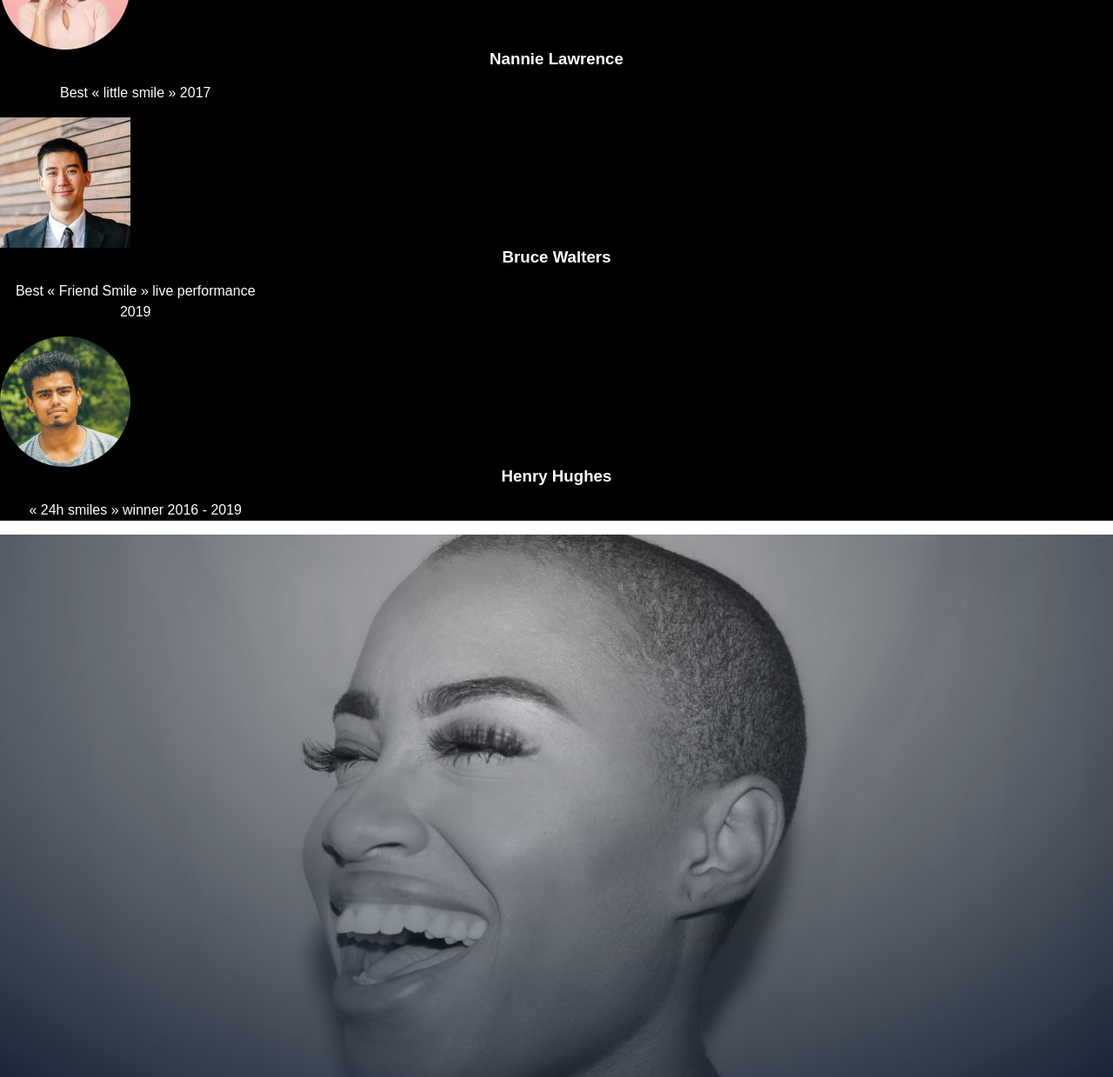
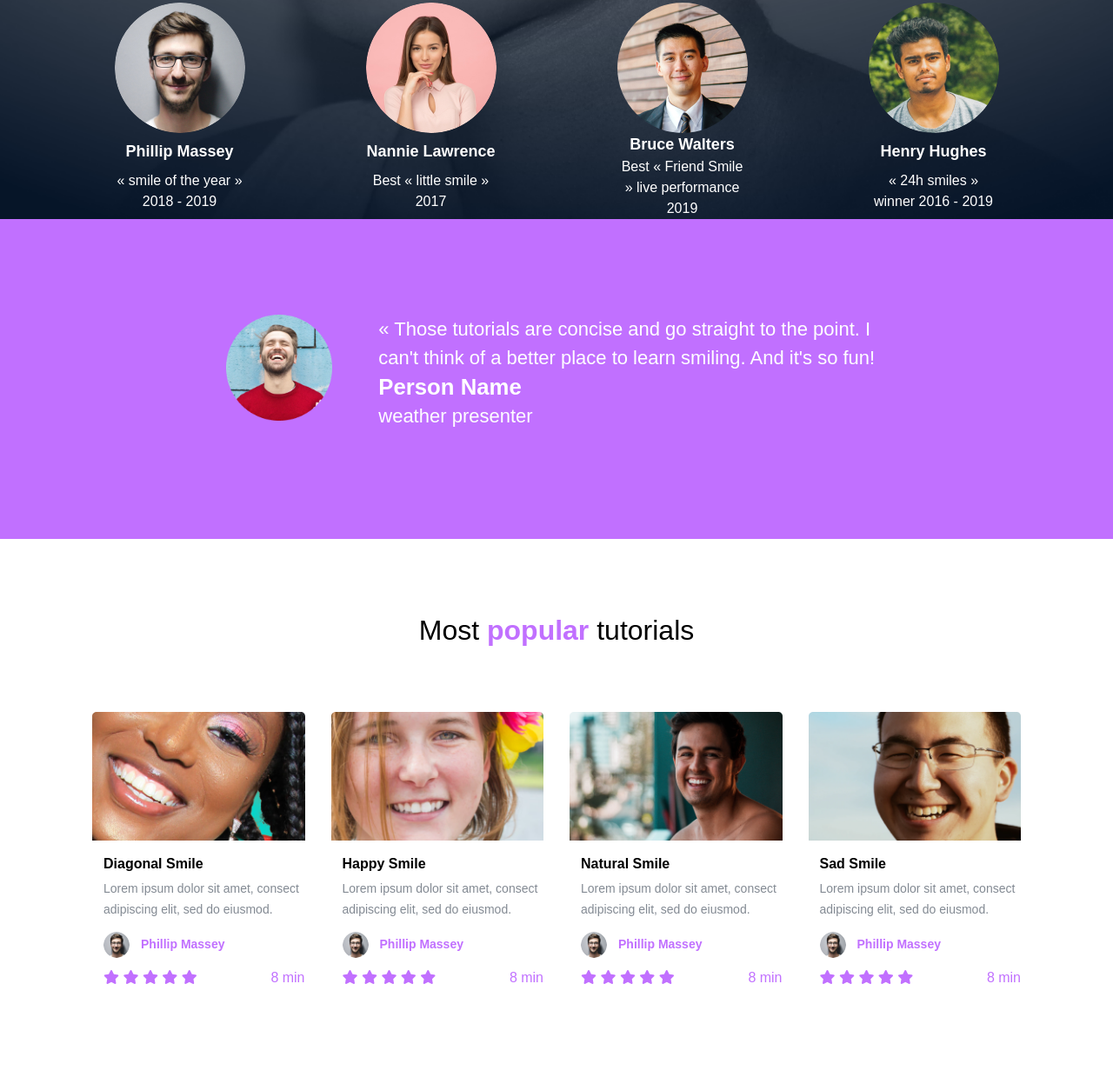
Before and after one commit to Muzdalifah20/alx_html_css, a plain HTML site: page css_advanced/index.html in a window 1280 px wide. Shown: the part 767-2006 px from the top of the page at 87% size. Drawn offline with Linux system fonts and the light colour scheme; a web font is replaced by a local one.

Commit message:
smile school website

```diff
--- a/css_advanced/index.html
+++ b/css_advanced/index.html
@@ -7,13 +7,19 @@
       src="https://kit.fontawesome.com/4a2b055604.js"
       crossorigin="anonymous"
     ></script>
-    <link rel="stylesheet" href="./styles.css">
+    <link rel="stylesheet" href="./styles.css" />
     <title>Smile School</title>
   </head>
-  <body>
+  <body class="landing-page">
     <header>
       <nav class="nav">
-        <img class="logo" src="./images/smile.png" width="45" height="36" alt="logo" />
+        <img
+          class="logo"
+          src="./images/logo.png"
+          width="167"
+          height="30"
+          alt="logo"
+        />
 
         <ul class="menu">
           <li><a href="#">COURSE</a></li>
@@ -34,137 +40,207 @@
 
           <button class="button">REGISTER FOR FREE</button>
         </div>
-        <div>
-          <h2>Learn from the pros</h2>
+        <div class="hero__pros">
+          <h2><strong class="emphasis-purple">Learn</strong> from the pros</h2>
         </div>
-            <div>
-            <img src="./images/1.png" alt="" />
+        <div class="hero__teachers">
+          <div class="teacher">
+            <img
+              class="teacher-image"
+              src="./images/1.png"
+              alt=""
+              width="150"
+              height="150"
+            />
             <h3>Phillip Massey</h3>
             <p>« smile of the year » 2018 - 2019</p>
           </div>
-          <div>
-            <img src="./images/3.png" alt="" />
+          <div class="teacher">
+            <img
+              class="teacher-image"
+              src="./images/3.png"
+              alt=""
+              width="150"
+              height="150"
+            />
             <h3>Nannie Lawrence</h3>
             <p>Best « little smile » 2017</p>
           </div>
-          <div>
-            <img src="./images/2.png" alt="" />
+          <div class="teacher">
+            <img
+              class="teacher-image"
+              src="./images/2.png"
+              alt=""
+              width="150"
+              height="150"
+            />
             <h3>Bruce Walters</h3>
             <p>Best « Friend Smile » live performance 2019</p>
           </div>
-          <div>
-            <img src="./images/4.png" alt="" />
+          <div class="teacher">
+            <img
+              class="teacher-image"
+              src="./images/4.png"
+              alt=""
+              width="150"
+              height="150"
+            />
             <h3>Henry Hughes</h3>
             <p>« 24h smiles » winner 2016 - 2019</p>
+          </div>
+        </div>
+      </section>
+
+      <section class="testominal">
+        <div class="testominal__image">
+          <img src="./images/5.png" alt="image" />
+        </div>
+        <div class="testominal__text">
+          <blockquote>
+            « Those tutorials are concise and go straight to the point. I can't
+            think of a better place to learn smiling. And it's so fun!
+          </blockquote>
+          <h3>Person Name</h3>
+          <p>weather presenter</p>
+        </div>
+      </section>
+
+      <section class="popular-tutorials">
+        <h2 class="popular-tutorials__title">
+          Most <strong class="emphasis-purple">popular</strong> tutorials
+        </h2>
+        <div class="tutorials">
+          <div class="tutorial">
+            <img src="./images/9.png" alt="" width="255" height="145" />
+
+            <div class="layout">
+              <div>
+                <h3 class="tutorial-title">Diagonal Smile</h3>
+                <p class="paragrapgh">
+                  Lorem ipsum dolor sit amet, consect adipiscing elit, sed do
+                  eiusmod.
+                </p>
+              </div>
+              <div class="tutorial-teacher">
+                <img src="./images/1.png" alt="" width="30" height="30" />
+                <h4>Phillip Massey</h4>
+              </div>
+              <div class="stars-value">
+                <div class="stars">
+                  <i class="fa-solid fa-star"></i>
+                  <i class="fa-solid fa-star"></i>
+                  <i class="fa-solid fa-star"></i>
+                  <i class="fa-solid fa-star"></i>
+                  <i class="fa-solid fa-star"></i>
+                </div>
+                <p>8 min</p>
+              </div>
+            </div>
+          </div>
+
+          <div class="tutorial">
+            <img src="./images/7.png" alt="" width="255" height="145" />
+
+            <div class="layout">
+              <div>
+                <h3 class="tutorial-title">Happy Smile</h3>
+                <p class="paragrapgh">
+                  Lorem ipsum dolor sit amet, consect adipiscing elit, sed do
+                  eiusmod.
+                </p>
+              </div>
+              <div class="tutorial-teacher">
+                <img src="./images/1.png" alt="" width="30" height="30" />
+                <h4>Phillip Massey</h4>
+              </div>
+              <div class="stars-value">
+                <div class="stars">
+                  <i class="fa-solid fa-star"></i>
+                  <i class="fa-solid fa-star"></i>
+                  <i class="fa-solid fa-star"></i>
+                  <i class="fa-solid fa-star"></i>
+                  <i class="fa-solid fa-star"></i>
+                </div>
+                <p>8 min</p>
+              </div>
+            </div>
+          </div>
+
+          <div class="tutorial">
+            <img src="./images/8.png" alt="" width="255" height="145" />
+            <div class="layout">
+              <div>
+                <h3 class="tutorial-title">Natural Smile</h3>
+                <p class="paragrapgh">
+                  Lorem ipsum dolor sit amet, consect adipiscing elit, sed do
+                  eiusmod.
+                </p>
+              </div>
+              <div class="tutorial-teacher">
+                <img src="./images/1.png" alt="" width="30" height="30" />
+                <h4>Phillip Massey</h4>
+              </div>
+              <div class="stars-value">
+                <div class="stars">
+                  <i class="fa-solid fa-star"></i>
+                  <i class="fa-solid fa-star"></i>
+                  <i class="fa-solid fa-star"></i>
+                  <i class="fa-solid fa-star"></i>
+                  <i class="fa-solid fa-star"></i>
+                </div>
+                <p>8 min</p>
+              </div>
+            </div>
+          </div>
+
+          <div class="tutorial">
+            <img src="./images/6.png" alt="" width="255" height="145" />
+            <div class="layout">
+              <div>
+                <h3 class="tutorial-title">Sad Smile</h3>
+                <p class="paragrapgh">
+                  Lorem ipsum dolor sit amet, consect adipiscing elit, sed do
+                  eiusmod.
+                </p>
+              </div>
+              <div class="tutorial-teacher">
+                <img src="./images/1.png" alt="" width="30" height="30" />
+                <h4>Phillip Massey</h4>
+              </div>
+              <div class="stars-value">
+                <div class="stars">
+                  <i class="fa-solid fa-star"></i>
+                  <i class="fa-solid fa-star"></i>
+                  <i class="fa-solid fa-star"></i>
+                  <i class="fa-solid fa-star"></i>
+                  <i class="fa-solid fa-star"></i>
+                </div>
+                <p>8 min</p>
+              </div>
             </div>
           </div>
         </div>
       </section>
 
       <section>
-        <div>
-            <img src="./images/Object.png" alt="image">
-
-        </div>
-        <div>
-            <blockquote>« Those tutorials are concise and go straight to the point. I can't think of a better place to learn smiling. And it's so fun!</blockquote>
-            <h3>Person Name</h3>
-            <P>weather presenter</P>
-        </div>
-      </section>
-
-      <section>
-        <h2>Most popular tutorials</h2>
-        <div>
-            <img src="./images/9.png" alt="">
-            <h3>Diagonal Smile</h3>
-            <p>Lorem ipsum dolor sit amet, consect adipiscing elit, sed do eiusmod.</p>
-        </div>
-
-      <div>
-        <img src="./images/1.png" alt="">
-        <h4>Phillip Massey</h4>
-      </div>
-                <div>
-                    <div><i class="fa-solid fa-star"></i></div>
-                    <div><i class="fa-solid fa-star"></i></div>
-                    <div><i class="fa-solid fa-star"></i></div>
-                    <div><i class="fa-solid fa-star"></i></div>
-                    <div><i class="fa-solid fa-star"></i></div>
-                </div>
-                <p>8 min</p>
-            </div>
-            <div>
-                <img src="./images/7.png" alt="">
-                <h3>Happy Smile</h3>
-                <p>Lorem ipsum dolor sit amet, consect adipiscing elit, sed do eiusmod.</p>
-                <div>
-                    <img src="./images/1.png" alt="">
-                    <h4>Phillip Massey</h4>
-                </div>
-                <div>
-                    <div><i class="fa-solid fa-star"></i></div>
-                    <div><i class="fa-solid fa-star"></i></div>
-                    <div><i class="fa-solid fa-star"></i></div>
-                    <div><i class="fa-solid fa-star"></i></div>
-                    <div><i class="fa-solid fa-star"></i></div>
-                </div>
-                <p>8 min</p>
-            </div>
-            <div>
-                <img src="./images/8.png" alt="">
-                <h3>Natural Smile</h3>
-                <p>Lorem ipsum dolor sit amet, consect adipiscing elit, sed do eiusmod.</p>
-                <div>
-                    <img src="./images/1.png" alt="">
-                    <h4>Phillip Massey</h4>
-                </div>
-                <div>
-                    <div><i class="fa-solid fa-star"></i></div>
-                    <div><i class="fa-solid fa-star"></i></div>
-                    <div><i class="fa-solid fa-star"></i></div>
-                    <div><i class="fa-solid fa-star"></i></div>
-                    <div><i class="fa-solid fa-star"></i></div>
-                </div>
-                <p>8 min</p>
-            </div>
-            <div>
-                <img src="./images/6.png" alt="">
-                <h3>Sad Smile</h3>
-                <p>Lorem ipsum dolor sit amet, consect adipiscing elit, sed do eiusmod.</p>
-                <div>
-                    <img src="./images/1.png" alt="">
-                    <h4>Phillip Massey</h4>
-                </div>
-                <div>
-                    <div><i class="fa-solid fa-star"></i></div>
-                    <div><i class="fa-solid fa-star"></i></div>
-                    <div><i class="fa-solid fa-star"></i></div>
-                    <div><i class="fa-solid fa-star"></i></div>
-                    <div><i class="fa-solid fa-star"></i></div>
-                </div>
-                <p>8 min</p>
-            </div>
-        </section>
-        <section>
         <h2>Free membership</h2>
         <div>
-                <img src="./images/smile.png" width="45" height="36" alt="">
+          <img src="./images/smile.png" width="45" height="36" alt="" />
           <h3>Lorem Ipsum</h3>
           <p>Lorem ipsum dolor sit amet, consectetur adipiscing elit.</p>
         </div>
         <div>
-                <img src="./images/smile.png" width="45" height="36" alt="">
+          <img src="./images/smile.png" width="45" height="36" alt="" />
           <h3>Lorem Ipsum</h3>
           <p>Lorem ipsum dolor sit amet, consectetur adipiscing elit.</p>
         </div>
         <div>
-                <img src="./images/smile.png" width="45" height="36" alt="">
+          <img src="./images/smile.png" width="45" height="36" alt="" />
           <h3>Lorem Ipsum</h3>
           <p>Lorem ipsum dolor sit amet, consectetur adipiscing elit.</p>
         </div>
         <div>
-                <img src="./images/smile.png" width="45" height="36" alt="">
+          <img src="./images/smile.png" width="45" height="36" alt="" />
           <h3>Lorem Ipsum</h3>
           <p>Lorem ipsum dolor sit amet, consectetur adipiscing elit.</p>
         </div>
@@ -178,14 +254,26 @@
               <h3>How does this work?</h3>
             </div>
             <div>
-                        Lorem ipsum dolor sit amet, consectetur adipiscing elit, sed do eiusmod tempor incididunt ut labore et dolore magna aliqua. Ut enim ad minim veniam, quis nostrud exercitation ullamco laboris nisi ut aliquip ex ea commodo consequat. Duis aute irure dolor in reprehenderit in voluptate velit esse cillum dolore eu fugiat nulla pariatur. Excepteur sint occaecat cupidatat non proident, sunt in culpa qui officia deserunt mollit anim id est laborum.
+              Lorem ipsum dolor sit amet, consectetur adipiscing elit, sed do
+              eiusmod tempor incididunt ut labore et dolore magna aliqua. Ut
+              enim ad minim veniam, quis nostrud exercitation ullamco laboris
+              nisi ut aliquip ex ea commodo consequat. Duis aute irure dolor in
+              reprehenderit in voluptate velit esse cillum dolore eu fugiat
+              nulla pariatur. Excepteur sint occaecat cupidatat non proident,
+              sunt in culpa qui officia deserunt mollit anim id est laborum.
             </div>
 
             <div>
               <h3>How does this work?</h3>
             </div>
             <div>
-                        Lorem ipsum dolor sit amet, consectetur adipiscing elit, sed do eiusmod tempor incididunt ut labore et dolore magna aliqua. Ut enim ad minim veniam, quis nostrud exercitation ullamco laboris nisi ut aliquip ex ea commodo consequat. Duis aute irure dolor in reprehenderit in voluptate velit esse cillum dolore eu fugiat nulla pariatur. Excepteur sint occaecat cupidatat non proident, sunt in culpa qui officia deserunt mollit anim id est laborum.
+              Lorem ipsum dolor sit amet, consectetur adipiscing elit, sed do
+              eiusmod tempor incididunt ut labore et dolore magna aliqua. Ut
+              enim ad minim veniam, quis nostrud exercitation ullamco laboris
+              nisi ut aliquip ex ea commodo consequat. Duis aute irure dolor in
+              reprehenderit in voluptate velit esse cillum dolore eu fugiat
+              nulla pariatur. Excepteur sint occaecat cupidatat non proident,
+              sunt in culpa qui officia deserunt mollit anim id est laborum.
             </div>
           </div>
           <div>
@@ -193,13 +281,25 @@
               <h3>How does this work?</h3>
             </div>
             <div>
-                        Lorem ipsum dolor sit amet, consectetur adipiscing elit, sed do eiusmod tempor incididunt ut labore et dolore magna aliqua. Ut enim ad minim veniam, quis nostrud exercitation ullamco laboris nisi ut aliquip ex ea commodo consequat. Duis aute irure dolor in reprehenderit in voluptate velit esse cillum dolore eu fugiat nulla pariatur. Excepteur sint occaecat cupidatat non proident, sunt in culpa qui officia deserunt mollit anim id est laborum.
+              Lorem ipsum dolor sit amet, consectetur adipiscing elit, sed do
+              eiusmod tempor incididunt ut labore et dolore magna aliqua. Ut
+              enim ad minim veniam, quis nostrud exercitation ullamco laboris
+              nisi ut aliquip ex ea commodo consequat. Duis aute irure dolor in
+              reprehenderit in voluptate velit esse cillum dolore eu fugiat
+              nulla pariatur. Excepteur sint occaecat cupidatat non proident,
+              sunt in culpa qui officia deserunt mollit anim id est laborum.
             </div>
             <div>
               <h3>How does this work?</h3>
             </div>
             <div>
-                        Lorem ipsum dolor sit amet, consectetur adipiscing elit, sed do eiusmod tempor incididunt ut labore et dolore magna aliqua. Ut enim ad minim veniam, quis nostrud exercitation ullamco laboris nisi ut aliquip ex ea commodo consequat. Duis aute irure dolor in reprehenderit in voluptate velit esse cillum dolore eu fugiat nulla pariatur. Excepteur sint occaecat cupidatat non proident, sunt in culpa qui officia deserunt mollit anim id est laborum.
+              Lorem ipsum dolor sit amet, consectetur adipiscing elit, sed do
+              eiusmod tempor incididunt ut labore et dolore magna aliqua. Ut
+              enim ad minim veniam, quis nostrud exercitation ullamco laboris
+              nisi ut aliquip ex ea commodo consequat. Duis aute irure dolor in
+              reprehenderit in voluptate velit esse cillum dolore eu fugiat
+              nulla pariatur. Excepteur sint occaecat cupidatat non proident,
+              sunt in culpa qui officia deserunt mollit anim id est laborum.
             </div>
           </div>
         </div>
@@ -208,7 +308,7 @@
     <footer>
       <section>
         <div>
-                <img src="./images/smile.png" width="45" height="36" alt="logo">
+          <img src="./images/smile.png" width="45" height="36" alt="logo" />
           <div>
             <i class="fa-brands fa-facebook"></i>
             <i class="fa-brands fa-twitter"></i>
--- a/css_advanced/styles.css
+++ b/css_advanced/styles.css
@@ -33,16 +33,19 @@
 :root {
   --color-white: hsla(0, 0%, 100%, 1);
   --color-purple: hsla(274, 100%, 72%, 1);
-  --color-dark-blue: hsla(214, 71%, 9%, 1);
+  --color-black: hsla(214, 71%, 9%, 1);
+  --color-grey: hsla(214, 71%, 9%, 0.5);
+
   --color-header-text: var(--color-white);
   --color-button: var(--color-purple);
-  --color-footer-background: var(--color-dark-blue);
+  --color-footer-background: var(--color-black);
   --ff-sans-pro: "Source Sans Pro", Arial, Helvetica, sans-serif;
   --ff-spin: "spin_cycle_otregular", Verdana, Geneva, Tahoma, sans-seri;
   --fw-light: 300;
   --fw-regular: 400;
   --fw-semi-bold: 600;
   --fw-bold: 700;
+  --fw-extra-bold: 900;
 }
 *,
 ::before,
@@ -54,17 +57,34 @@ body {
   font-family: var(--ff-sans-pro);
   margin: 0;
   font-weight: 500;
-  /* font-size: 16px; */
+  background: none;
 }
 
+body.landing-page {
+  background-image: url("./images/Object.png");
+  max-width: 1440px;
+  max-height: 1093px;
+  background-size: cover;
+  background-position: center;
+  background-repeat: no-repeat;
+  min-height: 100vh;
+}
+
+.landing-page {
+  /* padding-block-end: 8.75rem; */
+}
 main {
   overflow-x: clip;
 }
 h1,
 h2,
-h3 {
+h3,
+h4 {
   font-weight: var(--fw-bold);
   /* line-height: 1.2; */
+  margin: 0;
+}
+p {
   margin: 0;
 }
 
@@ -82,42 +102,194 @@ header {
   display: flex;
   gap: 3.25rem;
 }
-a {
-  /* color: var(--color-white); */
+
+.nav .menu li {
+  list-style: none;
+}
+.nav .menu li a {
+  color: var(--color-white);
   font-size: 0.75rem;
   font-weight: var(--fw-bold);
   text-decoration: none;
+  transition: 150ms ease-in-out;
+  transition-property: color;
+}
+
+.nav .menu li a:hover {
+  color: var(--color-purple);
 }
 
 .hero {
   text-align: center;
   color: var(--color-white);
-  background-color: black;
-  padding-block-start: 9.72rem;
 }
-.hero__text {
-  display: grid;
-}
+/* .hero__text {
+  padding-block-end: 3rem;
+} */
 .hero__text-title {
   font-size: 7.5rem;
+  padding-block-start: 9.72rem;
 }
 
 span {
   display: inline-block;
+  margin-inline: 1.8125rem;
 }
 
 .button {
-  display: inline-block;
+  margin-block-start: 3rem;
+  border: none;
+  padding: 13px 20px;
+  border-radius: 22px;
+  box-shadow: 0 2px 20px hsla(0, 0%, 0%, 0.5);
+  font-size: 0.875rem;
+  font-weight: var(--fw-semi-bold);
+  color: var(--color-white);
+  background-color: var(--color-purple);
+  cursor: pointer;
+  transition: 150ms ease-in-out;
+  transition-property: color background;
 }
 
-p {
+.button:hover {
+  background-color: var(--color-white);
+  color: var(--color-purple);
+}
+
+/* hero section */
+
+.hero__pros {
+  padding-block: 10.5rem 5.4375rem;
+}
+
+.emphasis-purple {
+  color: var(--color-purple);
+}
+
+.hero__teachers {
+  display: flex;
+  justify-content: center;
+  gap: 8.6875rem;
+}
+.teacher {
+  flex: 1;
+  display: grid;
+  justify-items: center;
+  /* color: var(--color-black);
+  background-color: var(--color-white); */
+  padding: 0;
+  max-width: 150px;
+}
+.teacher-image {
+  border-radius: 50%;
+}
+
+.teacher h3 {
+  font-size: 1.125rem;
+  font-weight: var(--fw-extra-bold);
+  line-height: 27px;
+}
+
+.teacher p {
+  /* font-family: var(--ff-spin); */
+  line-height: 24px;
+}
+
+/* p {
   color: var(--color-grey);
   line-height: 1.5;
   max-width: 35ch;
-}
+} */
 
 img {
   display: block;
   max-width: 100%;
   height: auto;
 }
+/* testominal section */
+
+.testominal {
+  font-size: 1.375rem;
+  font-weight: var(--fw-regular);
+  line-height: 33.6px;
+  background-color: var(--color-purple);
+  color: var(--color-white);
+  display: flex;
+  justify-content: space-around;
+  gap: 3.3125rem;
+  padding-block: 6.875rem 7.75rem;
+  padding-inline: 16.25rem 14.8125rem;
+}
+
+blockquote {
+  margin: 0;
+  max-width: 65ch;
+}
+.testominal__image {
+  flex: 1 /3;
+}
+
+.testominal__text {
+  flex: 2 /3;
+}
+
+.popular-tutorials {
+  text-align: center;
+  padding: 87px 106px;
+}
+.popular-tutorials__title {
+  font-size: 2rem;
+  font-weight: var(--fw-light);
+  padding-block-end: 4.6875rem;
+}
+.popular-tutorials__title .emphasis-purple {
+  font-weight: var(--fw-bold);
+}
+
+.tutorials {
+  text-align: start;
+  display: grid;
+  grid-template-columns: repeat(4, 1fr);
+  gap: 1.875rem;
+}
+
+.tutorial-title {
+  font-size: 1rem;
+}
+
+.paragrapgh {
+  color: var(--color-grey);
+  font-size: 0.875rem;
+  line-height: 24px;
+  padding-block: 0.475rem 0.8375rem;
+}
+
+.layout {
+  padding: 18px 0px 15px 13px;
+}
+
+.tutorial-teacher {
+  display: flex;
+  align-items: center;
+  gap: 0.8125rem;
+  padding-block-end: 0.875rem;
+}
+
+.tutorial-teacher img {
+  border-radius: 50%;
+  width: 30px;
+  height: 30px;
+}
+
+.tutorial-teacher h4 {
+  font-size: 0.875rem;
+  line-height: 27px;
+  color: var(--color-purple);
+  font-weight: 600;
+}
+
+.stars-value {
+  display: flex;
+  justify-content: space-between;
+  color: var(--color-purple);
+}
```
Lines whose indentation alone changed are shown as unchanged.
